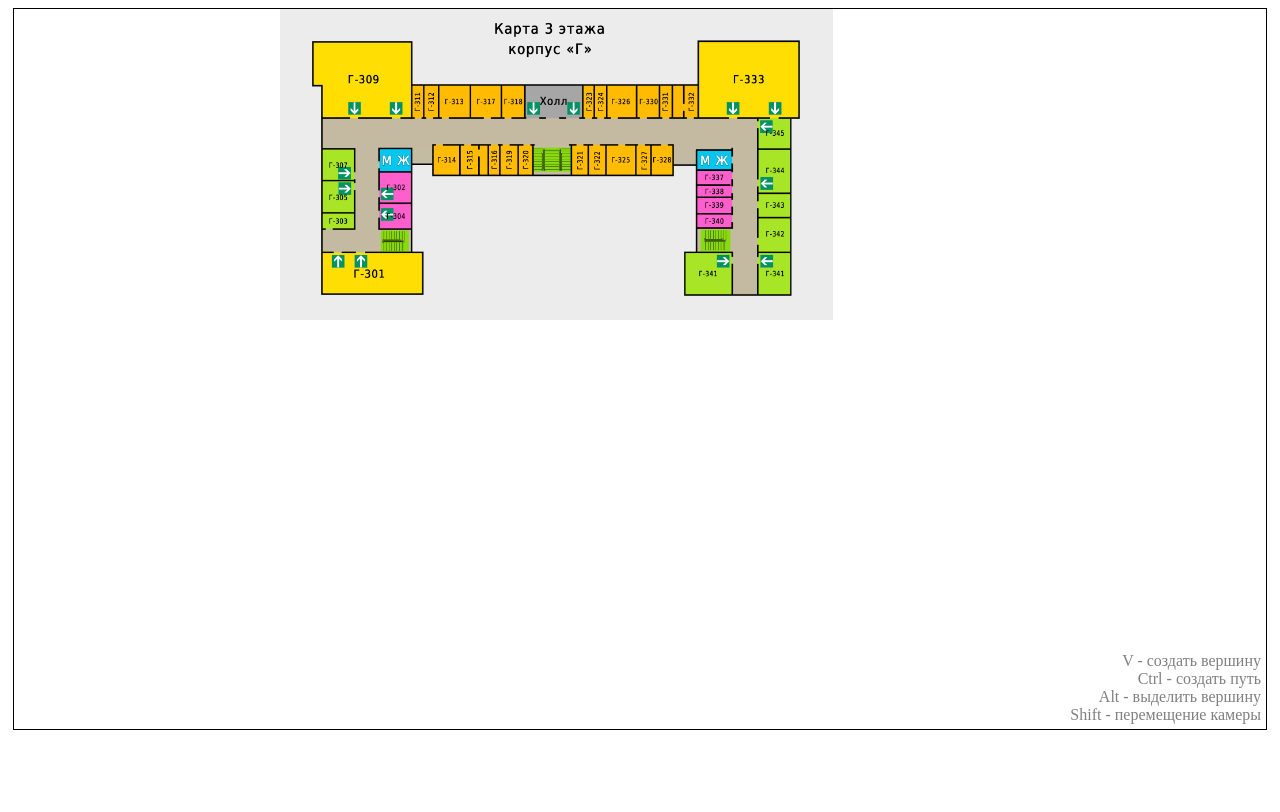
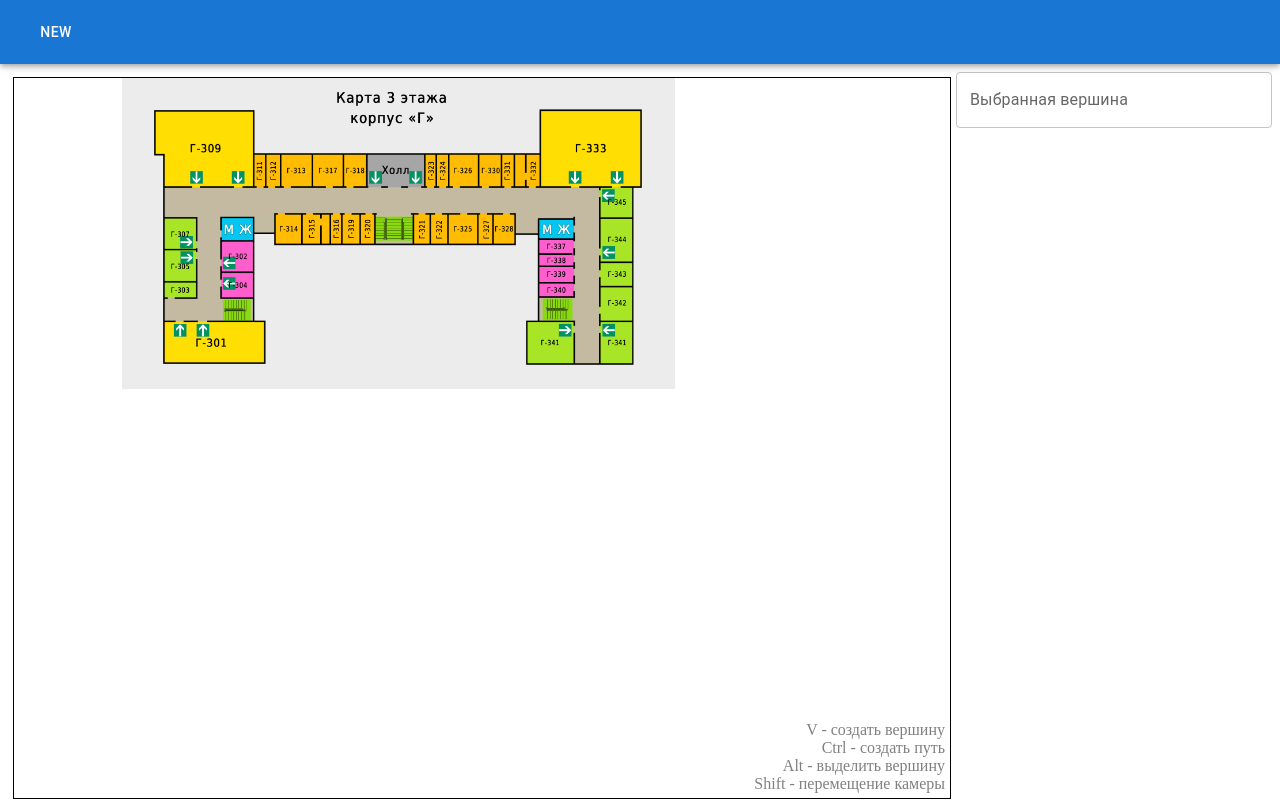
Before and after one commit to stiznt/MapConfigurator, a React (Create React App) app: page / in a window 1280 px wide. Built offline with nearby package versions, Linux system fonts and the light colour scheme.

Commit message:
Add Appbar. Normal components positions

```diff
--- a/package.json
+++ b/package.json
@@ -3,6 +3,9 @@
   "version": "0.1.0",
   "private": true,
   "dependencies": {
+    "@emotion/react": "^11.11.4",
+    "@emotion/styled": "^11.11.0",
+    "@mui/material": "^5.15.12",
     "@testing-library/jest-dom": "^5.17.0",
     "@testing-library/react": "^13.4.0",
     "@testing-library/user-event": "^13.5.0",
--- a/src/App.tsx
+++ b/src/App.tsx
@@ -1,8 +1,9 @@
-import { useReducer } from 'react';
+import { useCallback, useReducer, useState } from 'react';
 import './App.css';
 import Graph from './Graph';
 import { convertMousePosToSVGPos, generateEdgeId, generateNodeId } from './utils';
 import { GraphInfo, NodeType, EdgeType } from './types';
+import { AppBar, Box, Button, FormGroup, Grid, InputLabel, MenuItem, Select, Stack, TextField, Toolbar, ownerWindow } from '@mui/material';
 
 function reducer(state: GraphInfo, action: {type:string, args: any}):GraphInfo{
 
@@ -21,10 +22,11 @@ function reducer(state: GraphInfo, action: {type:string, args: any}):GraphInfo{
 				nodes: [...new_nodes]
 			};
 		case 'node-select':
+			const new_id = state.selectedNodeId == action.args.nodeId ? -1: action.args.nodeId;
 
 			return {
 				...state,
-				selectedNodeId: state.selectedNodeId == action.args.nodeId ? -1: action.args.nodeId
+				selectedNodeId: new_id
 			}
 		case 'node-create':
 			var [x, y] = convertMousePosToSVGPos(action.args.mousePosition.x, action.args.mousePosition.y);
@@ -51,6 +53,18 @@ function reducer(state: GraphInfo, action: {type:string, args: any}):GraphInfo{
 				...state,
 				edges: new_edges
 			}
+		case "selected-node-label-changed":
+			const new_value = (action.args.event.target as HTMLInputElement).value
+			const node1 = state.nodes.find((v) => {return v.id == state.selectedNodeId})
+
+			const new_nodes1 = state.nodes.filter((node) => {return node.id !== state.selectedNodeId});
+			node1!.label = new_value;
+			new_nodes1.push(node1!)
+
+			return {
+				...state,
+				nodes: [...new_nodes1]
+			};
 	}
 
 	return state;
@@ -59,11 +73,33 @@ function reducer(state: GraphInfo, action: {type:string, args: any}):GraphInfo{
 function App() {
 	const [graphInfo, dispatch] = useReducer(reducer, {selectedNodeId: -1, nodes: [], edges: []})
 
+	const getSelectedNode = useCallback(() : NodeType => {
+		const emptyNode :NodeType = {x:0, y:0, label:"", id:-1};
+		if(graphInfo.selectedNodeId == -1) return emptyNode;
+		return graphInfo.nodes.find(v => v.id == graphInfo.selectedNodeId)!
+	}, [graphInfo])
+
 	return (
-		<div className="App">
-			<Graph graphInfo={graphInfo} dispatcher={dispatch} width={400} height={400}/>
-		</div>
+		<Box>
+
+			<AppBar position='fixed'>
+				<Toolbar>
+					<Button color={"inherit"}>NEW</Button>
+				</Toolbar>
+			</AppBar>
+			<Toolbar/>
+
+			<Grid container>
+				<Grid xs={9}>
+					<Graph graphInfo={graphInfo} dispatcher={dispatch}/>
+				</Grid>
+				<Grid item xs>
+					<TextField fullWidth label="Выбранная вершина" value={getSelectedNode().label} onChange={event => dispatch({type: 'selected-node-label-changed', args: {event: event}})}></TextField>
+				</Grid>
+			</Grid>
+
+		</Box>
 	);
 }
-
+{/* <Graph graphInfo={graphInfo} dispatcher={dispatch}/> */}
 export default App;
```
Also changed, not shown: 1 other file (tests, documents, lock files or other folders).
